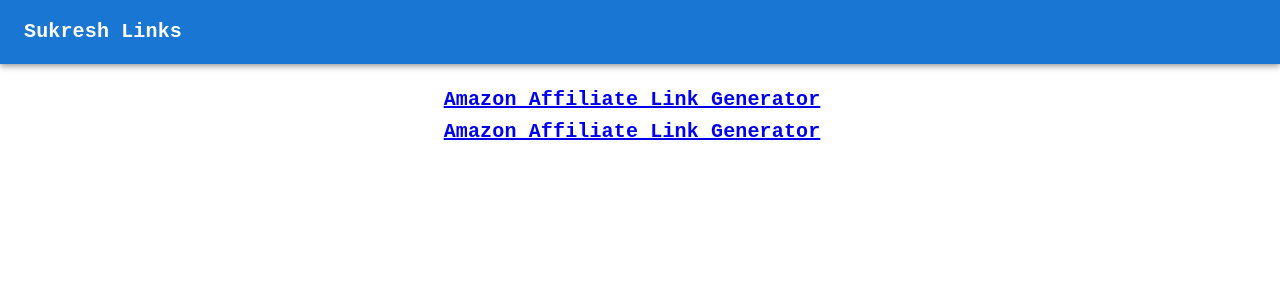
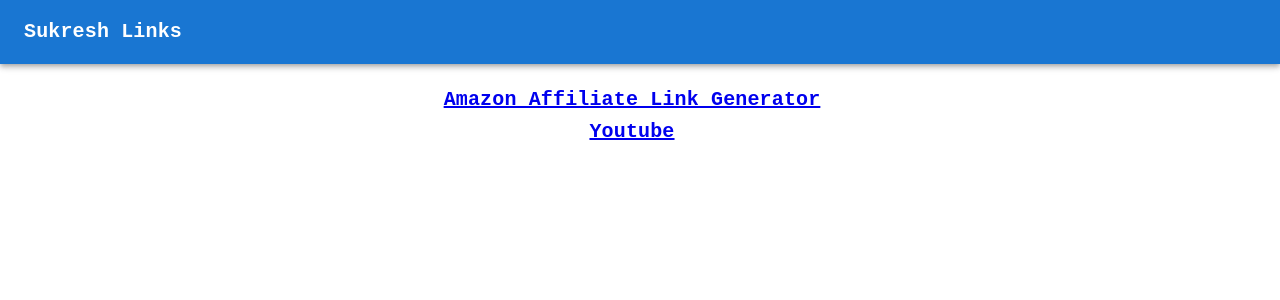
Before and after one commit to sukreshmanda/links, a React (Create React App) app: page / in a window 1280 px wide. Shown: the top 300 px of the page. Built offline with nearby package versions, Linux system fonts and the light colour scheme.

Commit message:
Initial commit

```diff
--- /dev/null
+++ b/src/components/YoutubeComponent.js
@@ -0,0 +1,13 @@
+function YoutubeComponent(){
+    return(
+        <div>
+            <iframe width="50%" height="500vh" src="https://www.youtube-nocookie.com/embed/videoseries?list=PL0J42lxUTezCbuKYCQlbcG48SA6JSB3pz" title="YouTube video player" frameborder="0" allow="accelerometer; autoplay; clipboard-write; encrypted-media; gyroscope; picture-in-picture" allowfullscreen></iframe><br/><br/>
+            <iframe width="50%" height="500vh" src="https://www.youtube-nocookie.com/embed/videoseries?list=PL0J42lxUTezBa_megQmCW5Jor8TCbiNxX" title="YouTube video player" frameborder="0" allow="accelerometer; autoplay; clipboard-write; encrypted-media; gyroscope; picture-in-picture" allowfullscreen></iframe><br/><br/>
+            <iframe width="50%" height="500vh" src="https://www.youtube-nocookie.com/embed/videoseries?list=PL0J42lxUTezBsHK61Z3ghFidfGuj3a9ZP" title="YouTube video player" frameborder="0" allow="accelerometer; autoplay; clipboard-write; encrypted-media; gyroscope; picture-in-picture" allowfullscreen></iframe><br/><br/>
+            <iframe width="50%" height="500vh" src="https://www.youtube-nocookie.com/embed/videoseries?list=PL0J42lxUTezArSJk-7CzNQtn7f1mYUb9c" title="YouTube video player" frameborder="0" allow="accelerometer; autoplay; clipboard-write; encrypted-media; gyroscope; picture-in-picture" allowfullscreen></iframe><br/><br/>
+            <iframe width="50%" height="500vh" src="https://www.youtube-nocookie.com/embed/videoseries?list=PL0J42lxUTezBZntJfBqJrzHr2SVeY1JpG" title="YouTube video player" frameborder="0" allow="accelerometer; autoplay; clipboard-write; encrypted-media; gyroscope; picture-in-picture" allowfullscreen></iframe><br/><br/>
+            <iframe width="50%" height="500vh" src="https://www.youtube-nocookie.com/embed/videoseries?list=PL0J42lxUTezArPs6MUg21yoyMU4BXiRlk" title="YouTube video player" frameborder="0" allow="accelerometer; autoplay; clipboard-write; encrypted-media; gyroscope; picture-in-picture" allowfullscreen></iframe>
+        </div>
+    );
+}
+export default YoutubeComponent;
--- a/src/data.js
+++ b/src/data.js
@@ -1,5 +1,6 @@
 import AmazonAffiliateComponent from "./components/AmazonAffiliateComponent";
 import HomeComponent from "./components/HomeComponent";
+import YoutubeComponent from "./components/YoutubeComponent";
 
 function data(){
     var data = [
@@ -10,10 +11,10 @@
             "component": AmazonAffiliateComponent
         },
         {
-            "name": "Amazon Affiliate Link Generator",
-            "link": "/amazo-affiliate",
+            "name": "Youtube",
+            "link": "/youtube",
             "isProductionReady": false,
-            "component": AmazonAffiliateComponent
+            "component": YoutubeComponent
         },
         {
             "name": "Home ",
```
